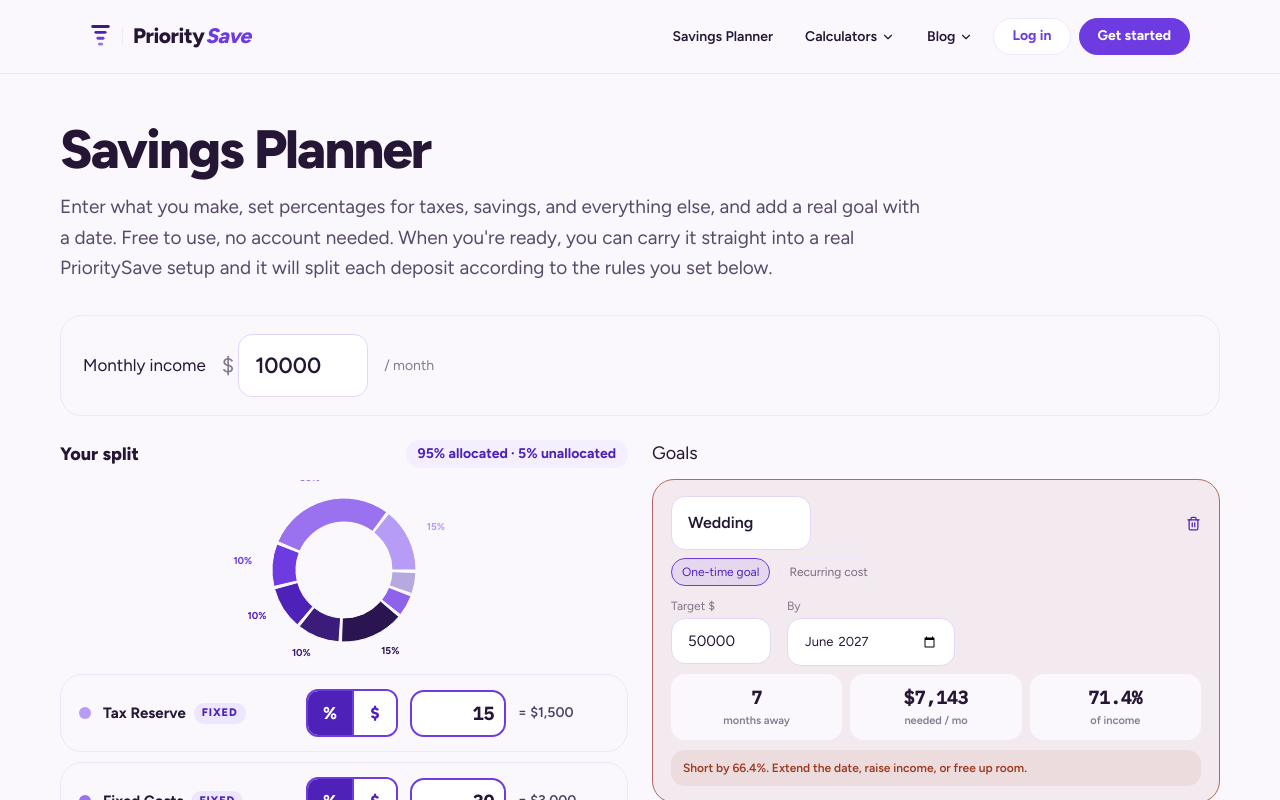
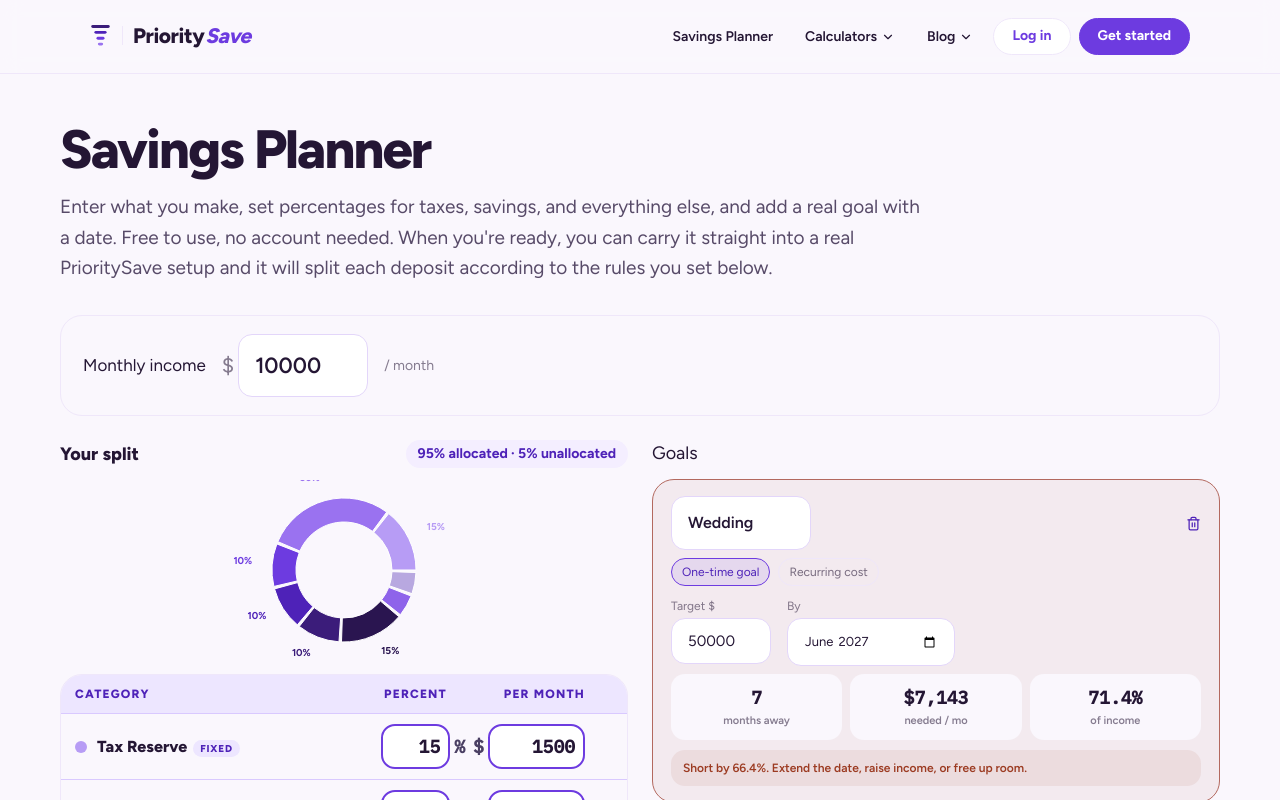
Before and after one commit to meganmahoney123/prioritypay-simple, a Next.js app: page /calculators/moneysimulator in a window 1280 px wide. Shown: the top 800 px of the page. Built offline with nearby package versions, Linux system fonts and the light colour scheme.

Commit message:
Savings Planner: table rows with linked percent and dollar boxes, default income 10,000

```diff
--- a/app/(app)/simulator/page.js
+++ b/app/(app)/simulator/page.js
@@ -72,7 +72,11 @@ export default function MoneySimulatorDashboardPage() {
           // Fall through to the 0/editable default below.
         }
       }
-      if (!gotConfirmedIncome) setIncomeSource("Enter your typical monthly income. Last month's confirmed net income wasn't available yet.");
+      if (!gotConfirmedIncome) {
+        // Start from an example amount so the dollar column makes sense right away.
+        setIncome(10000);
+        setIncomeSource("Example amount: change it to your typical monthly income. Last month's confirmed net income wasn't available yet.");
+      }
       setLoading(false);
     })();
     // eslint-disable-next-line react-hooks/exhaustive-deps
--- a/app/globals.css
+++ b/app/globals.css
@@ -131,3 +131,4 @@ input[type="number"] {
 .ps-page .pp-ledger-btn-primary { min-height: 48px; border-radius: 14px !important; font-weight: 800 !important; font-size: 16px !important; background: #4E22B8 !important; color: #fff !important; }
 .ps-page h1 { font-size: 28px !important; font-weight: 800 !important; color: #241337; }
 .ps-page h2 { color: #241337; }
+.ps-page input.ps-compact { padding: 7px 8px !important; min-height: 0 !important; font-size: 18px !important; font-family: var(--font-mono), monospace; font-weight: 700; }
--- a/components/MoneySimulator.js
+++ b/components/MoneySimulator.js
@@ -40,11 +40,6 @@ export default function MoneySimulator({
   const [income, setIncome] = useState(Math.max(0, Number(initialIncome) || 0));
   const [rows, setRows] = useState(initialRows);
   const [goals, setGoals] = useState(initialGoals);
-  // Each category is set EITHER as a percent OR as a fixed dollar amount (never both at once),
-  // so a fixed dollar amount never has to be entered as "0%".
-  const [modes, setModes] = useState({});
-  const modeOf = (id) => modes[id] || "pct";
-
   const totalPct = useMemo(() => rows.reduce((s, r) => s + (Number(r.pct) || 0), 0), [rows]);
   const remainingPct = Math.round((100 - totalPct) * 10) / 10;
 
@@ -60,14 +55,7 @@ export default function MoneySimulator({
   const updateRowDollar = (id, dollarValue) => {
     const dollar = Math.max(0, Number(dollarValue) || 0);
     const requestedPct = income > 0 ? Math.round((dollar / income) * 10000) / 100 : 0;
-    updateRow(id, { pct: Math.min(requestedPct, maxPctForRow(id)), usd: dollar });
-  };
-  const setMode = (id, mode) => {
-    setModes((m) => ({ ...m, [id]: mode }));
-    if (mode === "usd") {
-      const row = rows.find((r) => r.id === id);
-      updateRow(id, { usd: Math.round(((income * (row?.pct || 0)) / 100) * 100) / 100 });
-    }
+    updateRow(id, { pct: Math.min(requestedPct, maxPctForRow(id)) });
   };
   const removeRow = (id) => setRows((prev) => prev.filter((r) => r.id !== id));
   const addRow = () =>
@@ -142,17 +130,6 @@ export default function MoneySimulator({
               // never show a leading zero.
               e.target.value = String(num);
               setIncome(num);
-              // Rows set in dollars keep their dollar amount when income changes.
-              setRows((prev) => {
-                let used = prev.filter((r) => modes[r.id] !== "usd").reduce((sum, r) => sum + (Number(r.pct) || 0), 0);
-                return prev.map((r) => {
-                  if (modes[r.id] !== "usd" || r.usd == null) return r;
-                  const want = num > 0 ? Math.round((r.usd / num) * 10000) / 100 : 0;
-                  const pct = Math.max(0, Math.min(want, Math.round((100 - used) * 100) / 100));
-                  used += pct;
-                  return { ...r, pct };
-                });
-              });
             }}
             style={bloomInputStyle({ width: 130, fontFamily: "var(--font-heading)", fontSize: 22, fontWeight: 600 })}
           />
@@ -216,56 +193,54 @@ export default function MoneySimulator({
               </PieChart>
             </ResponsiveContainer>
           </div>
-          <div className="space-y-2.5">
+          <Card style={{ padding: 0, overflow: "hidden" }}>
+            <div
+              style={{
+                display: "grid",
+                gridTemplateColumns: "minmax(0,1fr) 84px 112px 20px",
+                gap: 8,
+                alignItems: "center",
+                padding: "10px 14px",
+                background: "#EDE6FF",
+                fontSize: 12,
+                fontWeight: 800,
+                letterSpacing: "0.1em",
+                textTransform: "uppercase",
+                color: "#4E22B8",
+              }}
+            >
+              <span>Category</span>
+              <span style={{ textAlign: "right", paddingRight: 18 }}>Percent</span>
+              <span style={{ textAlign: "right" }}>Per month</span>
+              <span />
+            </div>
             {rows.map((r) => (
-              <Card key={r.id} style={{ display: "flex", alignItems: "center", gap: 12, padding: "14px 18px", flexWrap: "wrap" }}>
+              <div
+                key={r.id}
+                style={{ display: "grid", gridTemplateColumns: "minmax(0,1fr) 84px 112px 20px", gap: 8, alignItems: "center", padding: "10px 14px", borderTop: "1.5px solid #D9C9FF" }}
+              >
+                <span style={{ display: "flex", alignItems: "center", gap: 10, minWidth: 0 }}>
                   <span style={{ width: 12, height: 12, borderRadius: "50%", background: dotColorFor(r.id), flex: "none" }} />
                   {r.custom ? (
                     <input
                       value={r.label}
                       onChange={(e) => updateRow(r.id, { label: e.target.value })}
-                    style={bloomInputStyle({ flex: "1 1 170px", minWidth: 120, fontSize: 15, fontWeight: 700 })}
+                      aria-label="Category name"
+                      style={bloomInputStyle({ flex: 1, minWidth: 0, fontSize: 15, fontWeight: 700 })}
                     />
                   ) : (
-                  <span style={{ flex: "1 1 170px", minWidth: 120, fontSize: 15, fontWeight: 700, display: "flex", alignItems: "center", gap: 8, flexWrap: "wrap" }}>
-                    <span style={{ minWidth: 0, overflowWrap: "anywhere" }}>{r.label}</span>
+                    <span style={{ minWidth: 0, fontSize: 16, fontWeight: 800, overflowWrap: "anywhere" }}>
+                      {r.label}
                       {r.fixed && (
-                      <span
-                        style={{
-                          fontSize: 11,
-                          fontWeight: 800,
-                          letterSpacing: "0.08em",
-                          textTransform: "uppercase",
-                          color: "var(--color-accent-700)",
-                          background: "var(--color-accent-200)",
-                          borderRadius: 999,
-                          padding: "2px 8px",
-                        }}
-                      >
+                        <span style={{ marginLeft: 6, fontSize: 10, fontWeight: 800, letterSpacing: "0.08em", textTransform: "uppercase", color: "#4E22B8", background: "#EDE6FF", borderRadius: 999, padding: "2px 7px" }}>
                           fixed
                         </span>
                       )}
                     </span>
                   )}
-                <div role="group" aria-label={`${r.label} amount type`} style={{ display: "flex", border: "2px solid #6D3BE0", borderRadius: 12, overflow: "hidden", flex: "none" }}>
-                  {[["pct", "%"], ["usd", "$"]].map(([m, sym], i) => (
-                    <button
-                      key={m}
-                      type="button"
-                      onClick={() => setMode(r.id, m)}
-                      aria-pressed={modeOf(r.id) === m}
-                      style={{
-                        width: 44, minHeight: 44, fontSize: 17, fontWeight: 800, cursor: "pointer",
-                        background: modeOf(r.id) === m ? "#4E22B8" : "#fff",
-                        color: modeOf(r.id) === m ? "#fff" : "#4E22B8",
-                        borderLeft: i === 0 ? "none" : "2px solid #6D3BE0",
-                      }}
-                    >
-                      {sym}
-                    </button>
-                  ))}
-                </div>
-                {modeOf(r.id) === "pct" ? (
+                </span>
+                {/* Percent and dollars stay linked: change one and the other follows. The symbols sit outside the boxes. */}
+                <span style={{ display: "flex", alignItems: "center", gap: 4 }}>
                   <input
                     type="number"
                     onFocus={(e) => e.target.select()}
@@ -274,37 +249,45 @@ export default function MoneySimulator({
                     step={0.1}
                     value={r.pct}
                     onChange={(e) => updatePct(r.id, e.target.value)}
+                    className="ps-compact"
                     aria-label={`${r.label} percent`}
-                    style={bloomInputStyle({ width: 96, textAlign: "right", fontFamily: "var(--font-mono)", fontWeight: 700, fontSize: 18, background: "#fff", border: "2px solid #6D3BE0", borderRadius: "var(--radius-sm)", padding: "8px 10px" })}
+                    style={bloomInputStyle({ textAlign: "right", fontFamily: "var(--font-mono)", fontWeight: 700, fontSize: 18, background: "#fff", border: "2px solid #6D3BE0", borderRadius: "var(--radius-sm)", padding: "7px 8px", width: "100%", minWidth: 0 })}
                   />
-                ) : (
+                  <span style={{ fontSize: 18, fontWeight: 700, color: "#4A3F63", fontFamily: "var(--font-mono)" }}>%</span>
+                </span>
+                <span style={{ display: "flex", alignItems: "center", gap: 4 }}>
+                  <span style={{ fontSize: 18, fontWeight: 700, color: "#4A3F63", fontFamily: "var(--font-mono)" }}>$</span>
                   <input
                     type="number"
                     onFocus={(e) => e.target.select()}
                     min={0}
                     max={income > 0 ? Math.round(((income * (r.pct + maxPctForRow(r.id))) / 100) * 100) / 100 : undefined}
                     step={0.01}
-                    value={r.usd ?? Math.round(((income * (r.pct || 0)) / 100) * 100) / 100}
+                    value={Math.round(((income * (r.pct || 0)) / 100) * 100) / 100}
                     onChange={(e) => updateRowDollar(r.id, e.target.value)}
-                    aria-label={`${r.label} dollars`}
-                    style={bloomInputStyle({ width: 120, textAlign: "right", fontFamily: "var(--font-mono)", fontWeight: 700, fontSize: 18, background: "#fff", border: "2px solid #6D3BE0", borderRadius: "var(--radius-sm)", padding: "8px 10px" })}
+                    className="ps-compact"
+                    aria-label={`${r.label} dollars per month`}
+                    style={bloomInputStyle({ textAlign: "right", fontFamily: "var(--font-mono)", fontWeight: 700, fontSize: 18, background: "#fff", border: "2px solid #6D3BE0", borderRadius: "var(--radius-sm)", padding: "7px 8px", width: "100%", minWidth: 0 })}
                   />
-                )}
-                <span className="text-sm" style={{ color: "#4A3F63", fontWeight: 600, minWidth: 64 }}>
-                  {modeOf(r.id) === "pct"
-                    ? `= ${currency(Math.round(((income * (r.pct || 0)) / 100) * 100) / 100)}`
-                    : `= ${Math.round((r.pct || 0) * 100) / 100}%`}
                 </span>
                 {r.custom ? (
-                  <button onClick={() => removeRow(r.id)} aria-label="Remove category" style={{ background: "transparent", border: 0, color: "var(--color-accent-700)", cursor: "pointer" }}>
-                    <Trash2 size={15} />
+                  <button onClick={() => removeRow(r.id)} aria-label="Remove category" style={{ background: "transparent", border: 0, color: "#4E22B8", cursor: "pointer", padding: 0 }}>
+                    <Trash2 size={16} />
                   </button>
                 ) : (
-                  <span style={{ width: 15 }} />
+                  <span />
                 )}
+              </div>
+            ))}
+            <div
+              style={{ display: "grid", gridTemplateColumns: "minmax(0,1fr) 84px 112px 20px", gap: 8, alignItems: "center", padding: "12px 14px", background: "#241337", color: "#fff", fontWeight: 800 }}
+            >
+              <span style={{ fontSize: 16 }}>Total allocated</span>
+              <span style={{ textAlign: "right", paddingRight: 18, fontFamily: "var(--font-mono)", fontSize: 17 }}>{totalPct}%</span>
+              <span style={{ textAlign: "right", fontFamily: "var(--font-mono)", fontSize: 17 }}>{currency(Math.round(((income * totalPct) / 100) * 100) / 100)}</span>
+              <span />
+            </div>
           </Card>
-            ))}
-          </div>
           <GhostButton onClick={addRow} className="mt-3">
             <Plus size={15} /> Add category
           </GhostButton>
```
Lines whose indentation alone changed are shown as unchanged.
